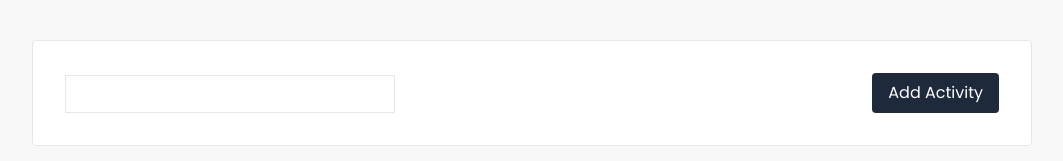
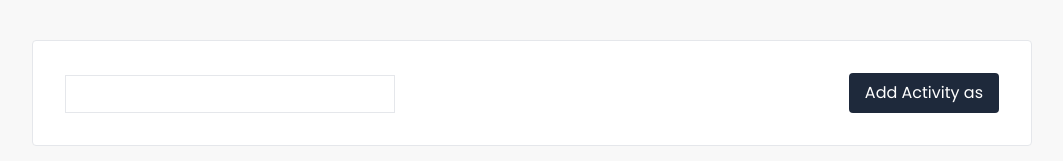
Before and after one commit to Syahridho/crud-nextJs, a Next.js app: page / in a window 1280 px wide. Shown: the top 161 px of the page, without its empty margins (108-1171 px from the left). Built offline with nearby package versions, Linux system fonts and the light colour scheme.

Commit message:
add extension

```diff
--- a/src/pages/index.tsx
+++ b/src/pages/index.tsx
@@ -12,7 +12,7 @@ export default function Home() {
         <div className="bg-white border rounded p-8 flex justify-between  items-end">
           <input type="text" className="border p-1.5" />
           <button className="bg-slate-800 text-white px-4 py-2 rounded text-base">
-            Add Activity
+            Add Activity as
           </button>
         </div>
 
```
Also changed, not shown: 1 other file (tests, documents, lock files or other folders).
